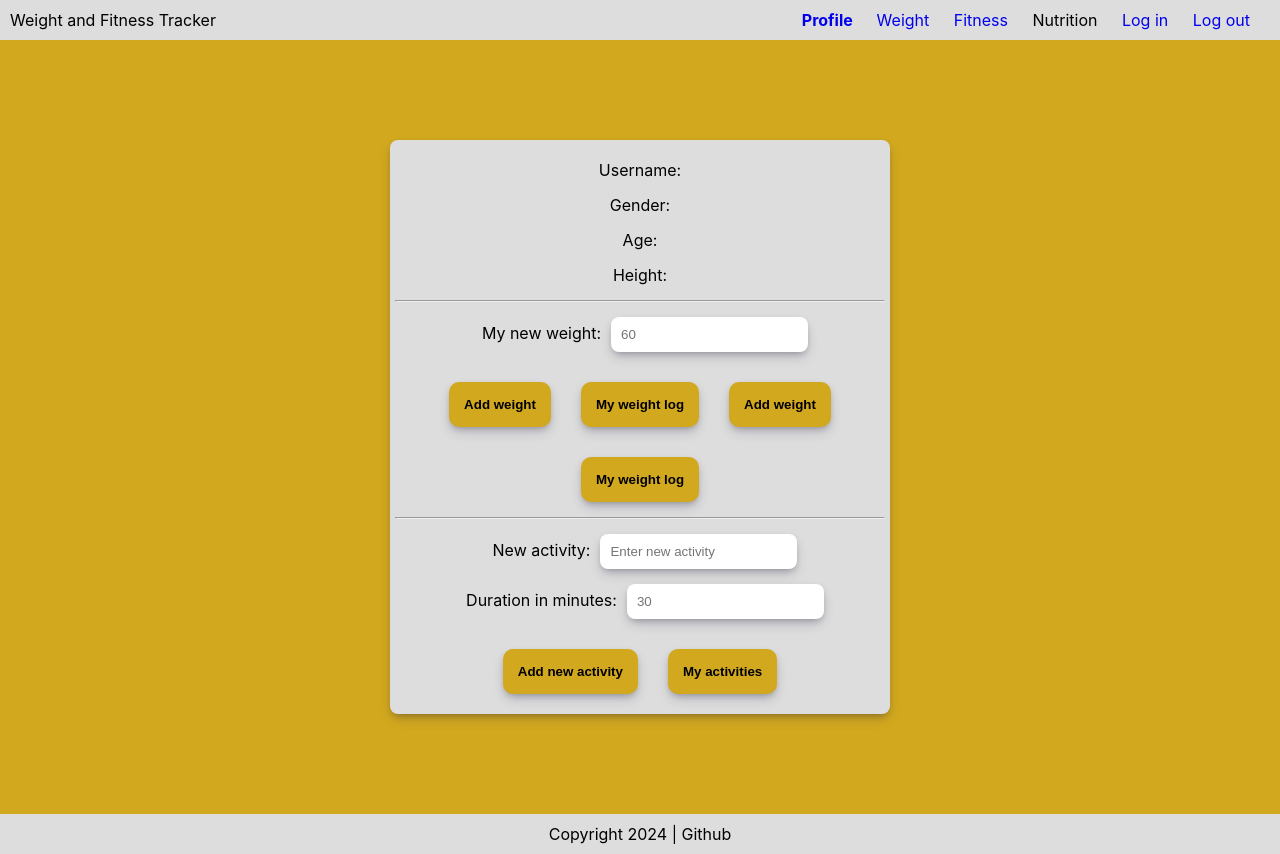
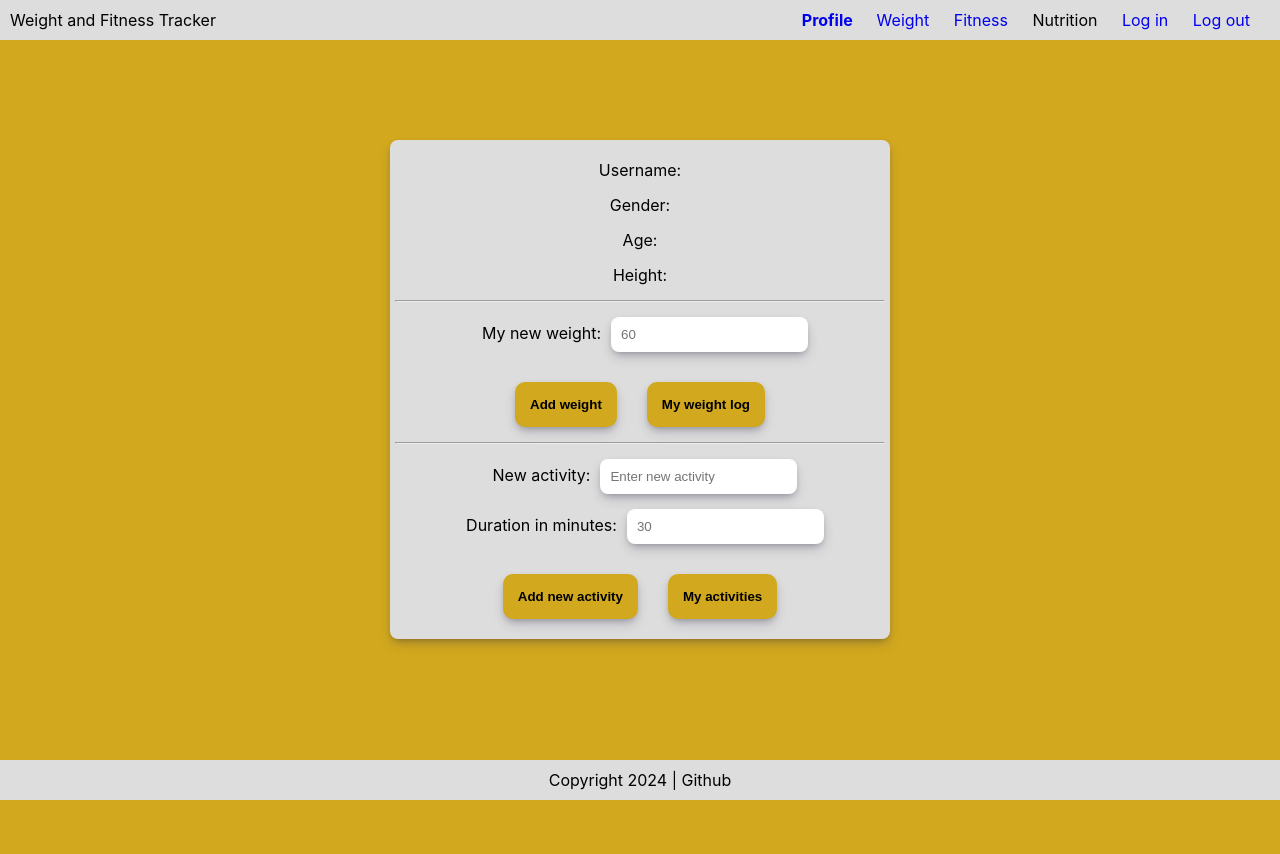
Before and after one commit to jelena2803/Weight-fitness-tracker, a React (Create React App) app: page /profile in a window 1280 px wide. After the commit the page ends 800 px from the top, so only its background shows below. Built offline with nearby package versions, Linux system fonts and the light colour scheme.

Commit message:
Weight related buttons moved to the NewWeight components

```diff
--- a/src/components/Profile.jsx
+++ b/src/components/Profile.jsx
@@ -14,9 +14,23 @@
 
             <div className="add-new-data">
                 <NewWeight />
-                <button>Add weight</button>
-                <button>My weight log</button>
 
+                {/* <div className="weight-container">
+                <p className="item title">Date</p>
+                <p className="item title">Weight</p>
+                <p className="item title">BMI</p>
+                <hr />
+
+                {weightList.map((e)=> {
+                    return (
+                        <> <p className="item ">{e.date.split("T")[0]}</p>
+                        <p className="item ">{e.weight}</p>
+                        <p className="item ">{e.BMI}</p>
+                        </>
+                    )
+                }
+                )}
+            </div> */}
                 <hr />
 
                 <NewActivity />
```
